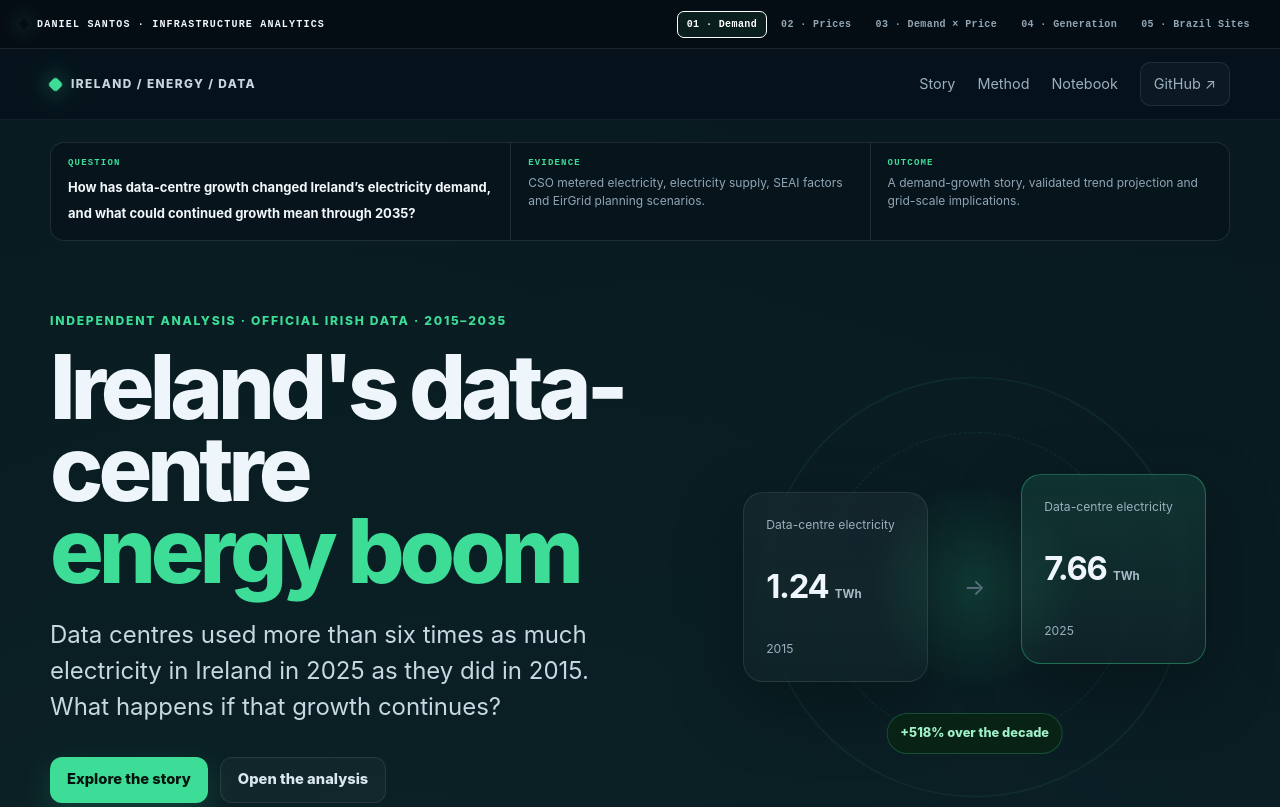
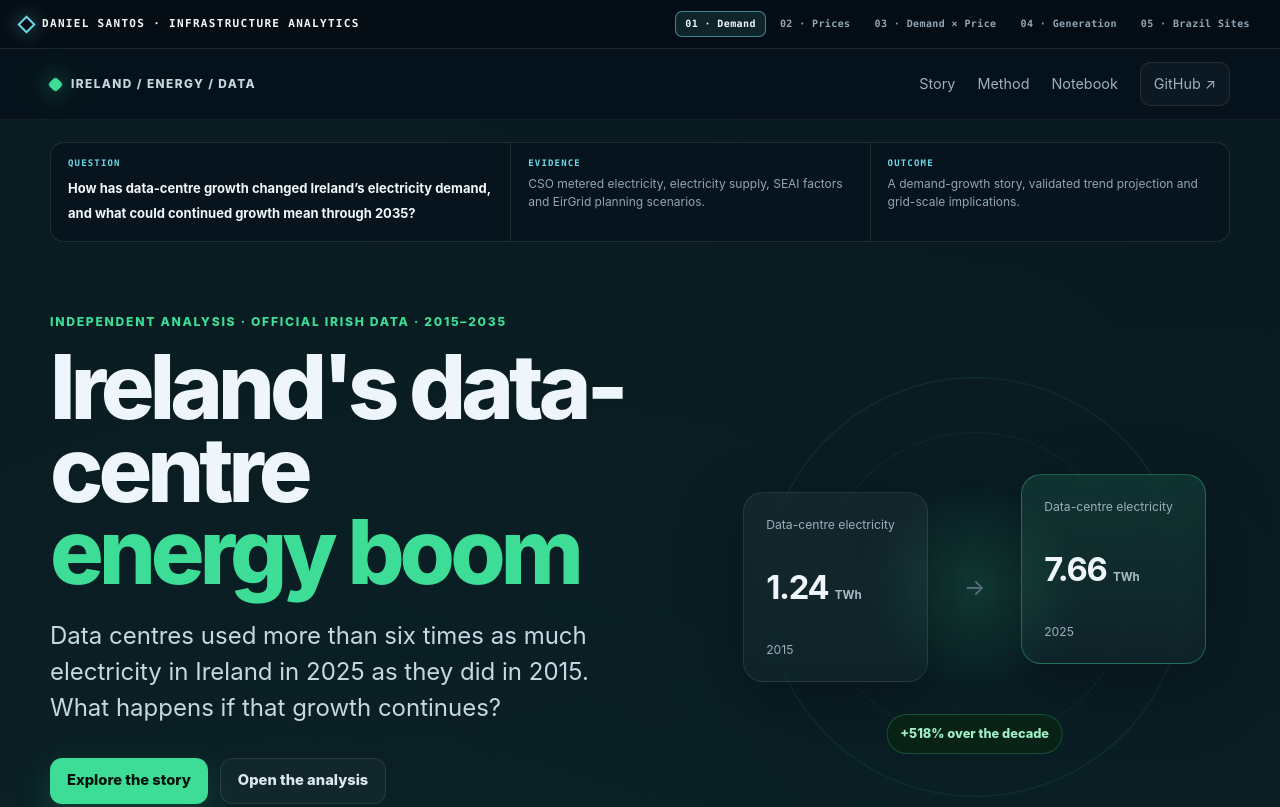
Before and after one commit to danielsantos2310/Ireland-Data-Center-Energy-research, a plain HTML site: page index.html in a window 1280 px wide. Shown: the top 807 px of the page. Drawn offline with nearby package versions, Linux system fonts and the light colour scheme.

Commit message:
chore: remove duplicate inline series styles

```diff
--- a/index.html
+++ b/index.html
@@ -16,13 +16,6 @@
   <script src="https://cdn.jsdelivr.net/npm/chart.js@4.4.7/dist/chart.umd.min.js" defer></script>
   <script src="assets/app.js" defer></script>
   <link rel="stylesheet" href="assets/series.css" />
-<style id="series-shell-v2">
-:root{--project-accent:#3ddc97;--series-bg:#050d14;--series-panel:#0a1823;--series-line:rgba(255,255,255,.1);--series-text:#f2f7fa;--series-muted:#91a6b5}
-.series-ribbon{background:var(--series-bg);border-bottom:1px solid var(--series-line);color:var(--series-text);position:relative;z-index:1200}.series-ribbon-inner{width:min(1240px,calc(100% - 32px));min-height:48px;margin:auto;display:flex;align-items:center;justify-content:space-between;gap:16px}.series-brand{display:flex;align-items:center;gap:9px;color:var(--series-text)!important;text-decoration:none!important;font:800 10px ui-monospace,monospace;letter-spacing:.12em;text-transform:uppercase;white-space:nowrap}.series-brand:before{content:"";width:8px;height:8px;border:2px solid var(--project-accent);transform:rotate(45deg)}.series-projects{display:flex;gap:4px;overflow:auto;scrollbar-width:none;padding:5px 0}.series-projects::-webkit-scrollbar{display:none}.series-projects a{white-space:nowrap;color:var(--series-muted)!important;text-decoration:none!important;border:1px solid transparent;border-radius:7px;padding:7px 9px;font:700 10px ui-monospace,monospace}.series-projects a:hover,.series-projects a:focus-visible{color:#fff!important;background:rgba(255,255,255,.05);outline:none}.series-projects a[aria-current=page]{color:#fff!important;border-color:var(--project-accent);background:rgba(61,220,151,.08)}
-.project-orientation{width:min(1180px,calc(100% - 40px));margin:22px auto 0;display:grid;grid-template-columns:1.15fr .9fr .9fr;border:1px solid var(--series-line);border-radius:14px;background:rgba(7,19,28,.76);overflow:hidden}.project-orientation>div{padding:15px 17px;min-height:94px}.project-orientation>div+div{border-left:1px solid var(--series-line)}.project-orientation span{display:block;margin-bottom:6px;color:var(--project-accent);font:800 9px ui-monospace,monospace;letter-spacing:.13em;text-transform:uppercase}.project-orientation strong,.project-orientation p{margin:0}.project-orientation strong{font-size:13px;line-height:1.45}.project-orientation p{color:var(--series-muted);font-size:12px;line-height:1.5}
-.series-nav-v2{padding:78px 20px;background:var(--series-bg);border-top:1px solid var(--series-line);color:var(--series-text)}.series-nav-v2-inner{width:min(1180px,100%);margin:auto}.series-nav-v2-head{display:grid;grid-template-columns:.8fr 1.2fr;gap:36px;align-items:end;margin-bottom:26px}.series-nav-v2 .series-kicker{color:var(--project-accent);font:800 10px ui-monospace,monospace;letter-spacing:.14em;text-transform:uppercase}.series-nav-v2 h2{margin:7px 0 0;font-size:clamp(30px,4vw,50px);line-height:1.04;color:#fff}.series-nav-v2-head p{color:var(--series-muted);margin:0}.series-nav-v2-grid{display:grid;grid-template-columns:repeat(5,minmax(0,1fr));gap:8px}.series-nav-v2-card{min-height:205px;display:flex;flex-direction:column;padding:18px;border:1px solid var(--series-line);border-radius:12px;background:var(--series-panel);text-decoration:none!important;color:#fff!important;transition:.18s}.series-nav-v2-card:hover,.series-nav-v2-card:focus-visible{transform:translateY(-3px);border-color:var(--project-accent);outline:none}.series-nav-v2-card[aria-current=page]{border-color:var(--project-accent);background:#0d211f}.series-num{color:var(--project-accent);font:800 10px ui-monospace,monospace;letter-spacing:.1em}.series-nav-v2-card strong{margin:24px 0 8px;font-size:17px;line-height:1.2}.series-nav-v2-card small{color:var(--series-muted);line-height:1.45}.series-open{margin-top:auto;padding-top:18px;color:var(--project-accent);font-size:11px;font-weight:800}
-@media(max-width:960px){.series-ribbon-inner{align-items:flex-start;flex-direction:column;padding:9px 0}.series-projects{width:100%}.project-orientation{grid-template-columns:1fr}.project-orientation>div+div{border-left:0;border-top:1px solid var(--series-line)}.series-nav-v2-head{grid-template-columns:1fr}.series-nav-v2-grid{grid-template-columns:repeat(2,1fr)}}@media(max-width:560px){.series-ribbon-inner{width:calc(100% - 24px)}.series-nav-v2{padding:56px 13px}.series-nav-v2-grid{grid-template-columns:1fr}.project-orientation{width:calc(100% - 26px)}}@media(prefers-reduced-motion:reduce){.series-nav-v2-card{transition:none}}
-</style>
 </head>
 <body style="--project-accent:#3DDC97">
 <div class="series-ribbon" style="--project-accent:var(--project-accent)">
```
